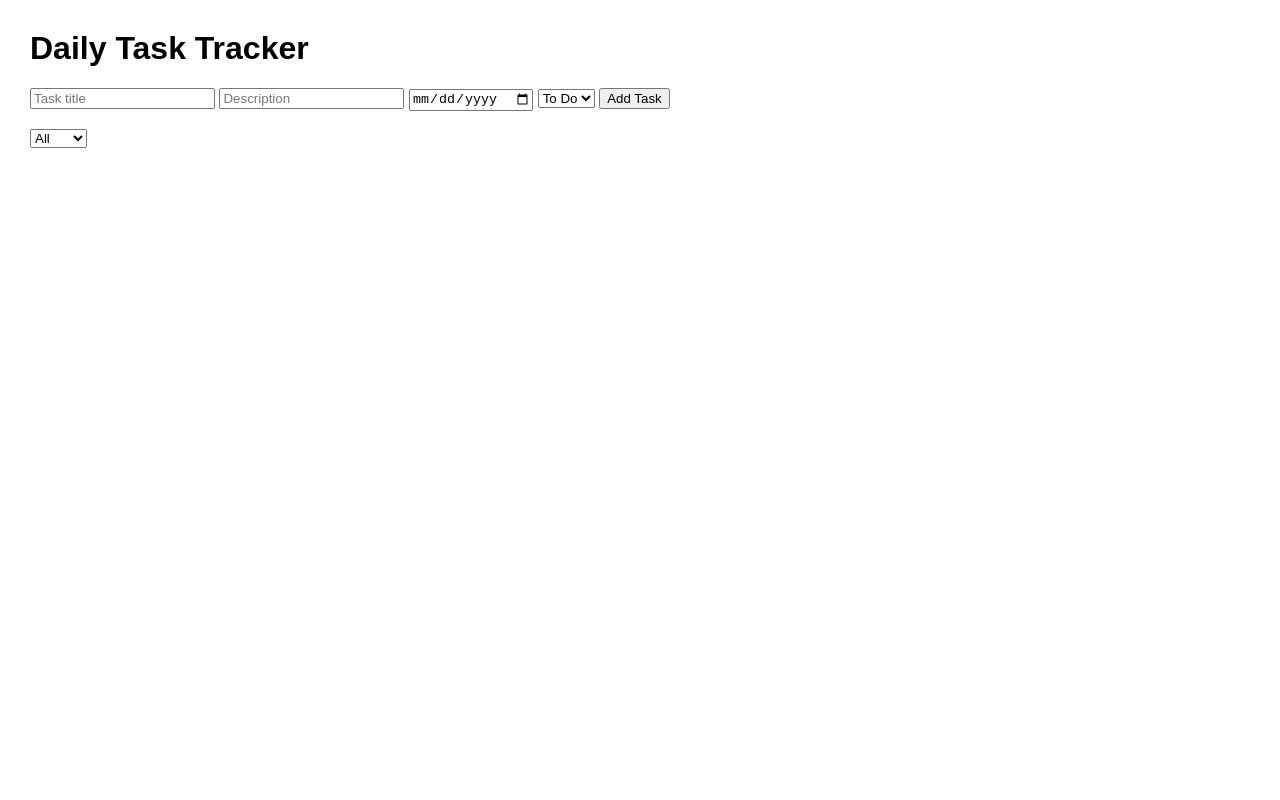
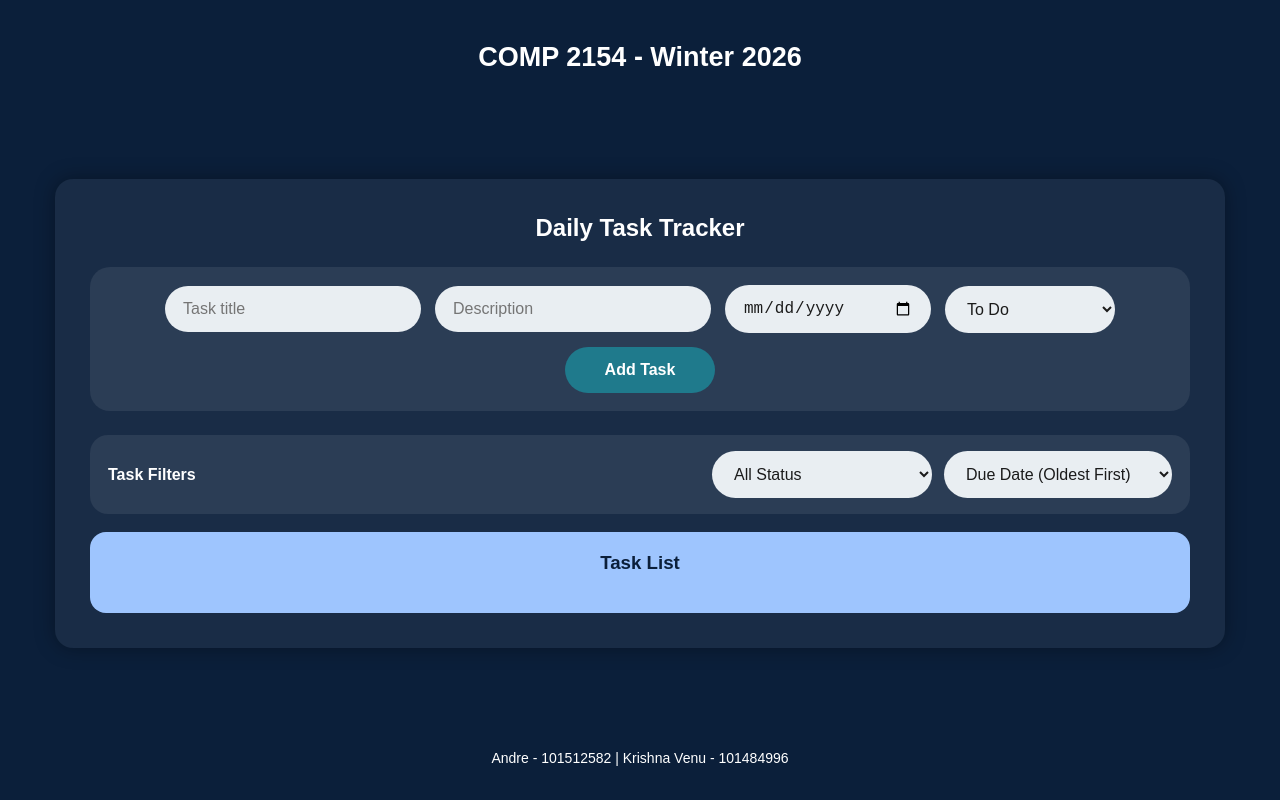
Before and after one commit to krishna-venu-bot/COMP2154, a website: page Daily_Task_Tracker/public/index.html in a window 1280 px wide. Drawn offline with Linux system fonts and the light colour scheme; no server answers.

Commit message:
Improved DTT interface

```diff
--- a/Daily_Task_Tracker/public/index.html
+++ b/Daily_Task_Tracker/public/index.html
@@ -1,16 +1,27 @@
-<!DOCTYPE html>
-<html>
+<!doctype html>
+<html lang="en">
   <head>
-  <title>DTT</title>
-  <link rel="stylesheet" href="style.css">
+    <meta charset="UTF-8" />
+    <meta name="viewport" content="width=device-width, initial-scale=1.0" />
+    <title>DTT - COMP 2154</title>
+    <link rel="stylesheet" href="style.css" />
   </head>
   <body>
+    <!-- New top header  -->
+    <header class="top-header">
+      <h2>COMP 2154 - Winter 2026</h2>
+    </header>
 
+    <!-- New wrapper: centered -->
+    <main class="page-wrapper">
+      <section class="container">
         <h1>Daily Task Tracker</h1>
 
-<input id="title" placeholder="Task title">
-<input id="desc" placeholder="Description">
-<input id="date" type="date">
+        <!-- New task bar -->
+        <div class="task-create-bar">
+          <input id="title" placeholder="Task title" />
+          <input id="desc" placeholder="Description" />
+          <input id="date" type="date" />
 
           <select id="status">
             <option>To Do</option>
@@ -19,19 +30,42 @@
           </select>
 
           <button onclick="addTask()">Add Task</button>
+        </div>
 
-<br><br>
+        <!-- New filter area -->
+        <div class="list-toolbar">
+          <span class="toolbar-label">Task Filters</span>
 
-<select onchange="filterTasks(this.value)">
-  <option value="All">All</option>
+          <div class="toolbar-controls">
+            <select id="filter" onchange="applyFiltersAndSorting()">
+              <option value="All">All Status</option>
               <option value="To Do">To Do</option>
               <option value="Doing">Doing</option>
               <option value="Done">Done</option>
             </select>
 
+            <select id="sort" onchange="applyFiltersAndSorting()">
+              <option value="dueDateAsc">Due Date (Oldest First)</option>
+              <option value="dueDateDesc">Due Date (Newest First)</option>
+              <option value="titleAsc">Title (A-Z)</option>
+              <option value="titleDesc">Title (Z-A)</option>
+            </select>
+          </div>
+        </div>
+
+        <!-- List area highlighted for tests-->
+        <div class="task-list-box">
+          <h3>Task List</h3>
           <ul id="list"></ul>
+        </div>
+      </section>
+    </main>
+
+    <!--Team member names and IDs -->
+    <footer class="footer">
+      <p>Andre - 101512582 | Krishna Venu - 101484996</p>
+    </footer>
 
     <script src="script.js"></script>
-
   </body>
 </html>
--- a/Daily_Task_Tracker/public/script.js
+++ b/Daily_Task_Tracker/public/script.js
@@ -3,28 +3,36 @@ let allTasks = [];
 async function fetchTasks() {
   const res = await fetch("/api/tasks");
   allTasks = await res.json();
-  displayTasks(allTasks);
+  applyFiltersAndSorting();
 }
 
 function isOverdue(task) {
-  return task.dueDate && new Date(task.dueDate) < new Date() && task.status !== "Done";
+  return (
+    task.dueDate &&
+    new Date(task.dueDate) < new Date() &&
+    task.status !== "Done"
+  );
 }
 
 function displayTasks(tasks) {
   const list = document.getElementById("list");
   list.innerHTML = "";
 
-  tasks.forEach(task => {
+  tasks.forEach((task) => {
     const li = document.createElement("li");
 
     let text = `${task.title} (${task.status})`;
+
+    if (task.dueDate) {
+      text += ` - Due: ${new Date(task.dueDate).toLocaleDateString()}`;
+    }
 
     if (isOverdue(task)) {
       text += " 🔴 Overdue";
     }
 
     li.innerHTML = `
-      ${text}
+      <span>${text}</span>
       <button onclick="deleteTask('${task._id}')">Delete</button>
     `;
 
@@ -41,8 +49,13 @@ async function addTask() {
   await fetch("/api/tasks", {
     method: "POST",
     headers: { "Content-Type": "application/json" },
-    body: JSON.stringify({ title, description, dueDate, status })
+    body: JSON.stringify({ title, description, dueDate, status }),
   });
+
+  document.getElementById("title").value = "";
+  document.getElementById("desc").value = "";
+  document.getElementById("date").value = "";
+  document.getElementById("status").value = "To Do";
 
   fetchTasks();
 }
@@ -52,12 +65,42 @@ async function deleteTask(id) {
   fetchTasks();
 }
 
-function filterTasks(status) {
-  if (status === "All") {
-    displayTasks(allTasks);
-  } else {
-    displayTasks(allTasks.filter(t => t.status === status));
+function sortTasks(tasks, sortOption) {
+  const sortedTasks = [...tasks];
+
+  if (sortOption === "dueDateAsc") {
+    sortedTasks.sort((a, b) => {
+      const dateA = a.dueDate ? new Date(a.dueDate) : new Date("2030-02-09");
+      const dateB = b.dueDate ? new Date(b.dueDate) : new Date("2030-02-09");
+      return dateA - dateB;
+    });
+  } else if (sortOption === "dueDateDesc") {
+    sortedTasks.sort((a, b) => {
+      const dateA = a.dueDate ? new Date(a.dueDate) : new Date("2030-02-09");
+      const dateB = b.dueDate ? new Date(b.dueDate) : new Date("2030-02-09");
+      return dateB - dateA;
+    });
+  } else if (sortOption === "titleAsc") {
+    sortedTasks.sort((a, b) => a.title.localeCompare(b.title));
+  } else if (sortOption === "titleDesc") {
+    sortedTasks.sort((a, b) => b.title.localeCompare(a.title));
   }
+
+  return sortedTasks;
+}
+
+function applyFiltersAndSorting() {
+  const filterValue = document.getElementById("filter").value;
+  const sortValue = document.getElementById("sort").value;
+
+  let filteredTasks = [...allTasks];
+
+  if (filterValue !== "All") {
+    filteredTasks = filteredTasks.filter((task) => task.status === filterValue);
+  }
+
+  const sortedTasks = sortTasks(filteredTasks, sortValue);
+  displayTasks(sortedTasks);
 }
 
 fetchTasks();
--- a/Daily_Task_Tracker/public/style.css
+++ b/Daily_Task_Tracker/public/style.css
@@ -1,8 +1,183 @@
 body {
-  font-family: Arial;
-  margin: 30px;
+  margin: 0;
+  font-family: Arial, sans-serif;
+  background-color: #0b1f3a;
+  color: white;
+  min-height: 100vh;
+  display: flex;
+  flex-direction: column;
 }
 
-li {
+.top-header {
+  text-align: center;
+  padding: 20px 10px 10px;
+  font-size: 18px;
+  font-weight: bold;
+}
+
+.page-wrapper {
+  flex: 1;
+  display: flex;
+  justify-content: center;
+  align-items: center;
+  padding: 20px;
+}
+
+.container {
+  width: 100%;
+  max-width: 1100px;
+  background-color: rgba(255, 255, 255, 0.06);
+  padding: 35px;
+  border-radius: 18px;
+  box-shadow: 0 0 20px rgba(0, 0, 0, 0.35);
+  text-align: center;
+}
+
+h1 {
+  margin-top: 0;
+  margin-bottom: 25px;
+}
+
+/* New top task creation bar inspired by travel/filter interfaces */
+.task-create-bar {
+  display: flex;
+  flex-wrap: wrap;
+  gap: 14px;
+  justify-content: center;
+  align-items: center;
+  background-color: rgba(255, 255, 255, 0.08);
+  padding: 18px;
+  border-radius: 20px;
+  margin-bottom: 24px;
+}
+
+/* New top filter bar placed above the task list */
+.list-toolbar {
+  display: flex;
+  flex-wrap: wrap;
+  gap: 14px;
+  justify-content: space-between;
+  align-items: center;
+  background-color: rgba(255, 255, 255, 0.08);
+  padding: 16px 18px;
+  border-radius: 18px;
+  margin-bottom: 18px;
+}
+
+.toolbar-label {
+  font-weight: bold;
+  font-size: 16px;
+}
+
+.toolbar-controls {
+  display: flex;
+  gap: 12px;
+  flex-wrap: wrap;
+}
+
+.toolbar-controls select {
+  min-width: 220px;
+}
+
+input,
+select,
+button {
+  padding: 14px 18px;
+  font-size: 16px;
+  border-radius: 999px;
+  border: none;
+}
+
+input,
+select {
+  background-color: #e9eef2;
+  color: #1b1b1b;
+  min-width: 170px;
+}
+
+#title {
+  min-width: 220px;
+}
+
+#desc {
+  min-width: 240px;
+}
+
+button {
+  background-color: #1f7a8c;
+  color: white;
+  font-weight: bold;
+  cursor: pointer;
+  min-width: 150px;
+}
+
+button:hover {
+  background-color: #256c87;
+}
+
+.task-list-box {
+  background-color: #9ec5fe;
+  color: #0b1f3a;
+  padding: 20px;
+  border-radius: 16px;
+  text-align: left;
+}
+
+.task-list-box h3 {
+  margin-top: 0;
+  text-align: center;
+}
+
+#list {
+  list-style-type: none;
+  padding: 0;
+  margin: 0;
+}
+
+#list li {
+  background-color: rgba(255, 255, 255, 0.78);
   margin: 10px 0;
+  padding: 14px 16px;
+  border-radius: 12px;
+  display: flex;
+  justify-content: space-between;
+  align-items: center;
+  gap: 10px;
+  color: #0b1f3a;
+  font-weight: bold;
 }
+
+.footer {
+  text-align: center;
+  padding: 15px 10px 20px;
+  font-size: 14px;
+}
+
+@media (max-width: 768px) {
+  .task-create-bar,
+  .list-toolbar {
+    flex-direction: column;
+    align-items: stretch;
+  }
+
+  input,
+  select,
+  button,
+  #title,
+  #desc {
+    min-width: 100%;
+  }
+
+  .list-toolbar {
+    justify-content: center;
+  }
+
+  .toolbar-controls {
+    flex-direction: column;
+    width: 100%;
+  }
+
+  .toolbar-controls select {
+    min-width: 100%;
+  }
+}
```
Lines whose indentation alone changed are shown as unchanged.
